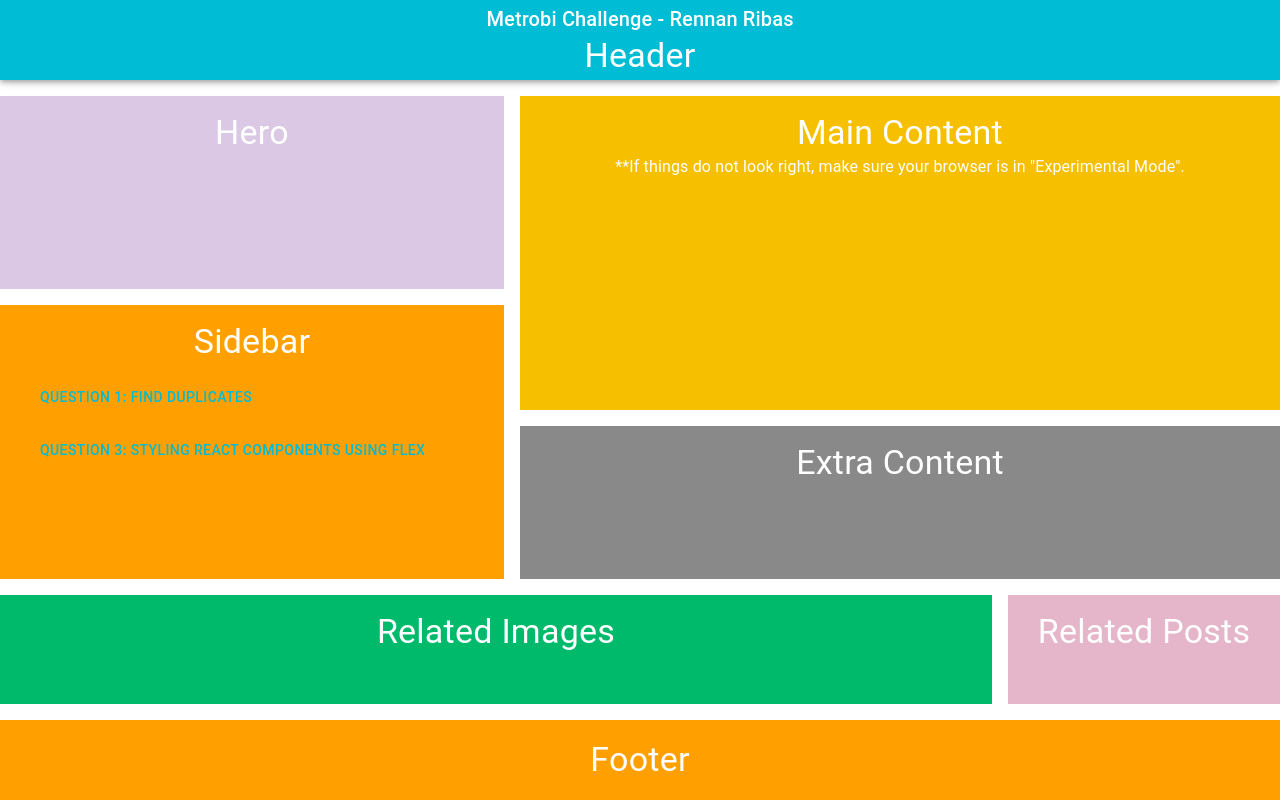
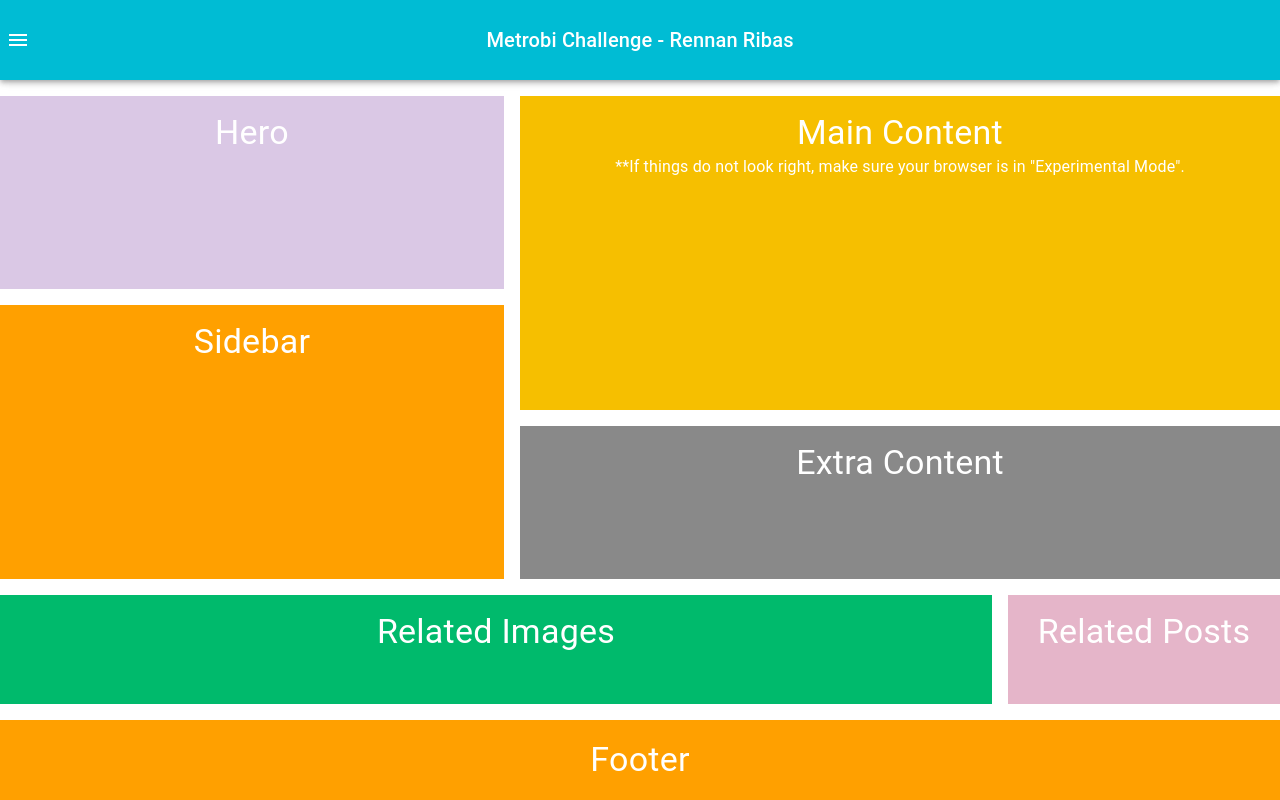
Before and after one commit to rennanribas/leet-code-react-web, a React (Create React App) app: page /question3 in a window 1280 px wide. Built offline with nearby package versions, Linux system fonts and the light colour scheme.

Commit message:
feat: menu routing

```diff
--- a/src/App.tsx
+++ b/src/App.tsx
@@ -6,7 +6,9 @@ import { BrowserRouter as Router, Route, Routes } from 'react-router-dom'
 
 const QuestionOne = lazy(() => import('./components/Questions/QuestionOne'))
 const QuestionTwo = lazy(() => import('./components/Questions/QuestionTwo'))
-const QuestionThree = lazy(() => import('./components/Questions/QuestionThree'))
+const QuestionThree = lazy(
+  () => import('./components/Questions/QuestionThree/QuestionThree')
+)
 const QuestionFour = lazy(() => import('./components/Questions/QuestionFour'))
 const QuestionFive = lazy(() => import('./components/Questions/QuestionFive'))
 const QuestionSix = lazy(() => import('./components/Questions/QuestionSix'))
@@ -22,6 +24,7 @@ const App: React.FC = () => {
         paddingY: '10vh',
       }}
     >
+      <Router>
         <Header />
         <Box
           sx={{
@@ -31,7 +34,6 @@ const App: React.FC = () => {
             marginY: 1,
           }}
         >
-        <Router>
           <Suspense fallback={<CircularProgress />}>
             <Routes>
               <Route path='/question1' element={<QuestionOne />} />
@@ -43,9 +45,9 @@ const App: React.FC = () => {
               <Route path='/question7' element={<QuestionSeven />} />
             </Routes>
           </Suspense>
-        </Router>
         </Box>
         <Footer />
+      </Router>
     </Box>
   )
 }
--- a/src/components/Header.tsx
+++ b/src/components/Header.tsx
@@ -1,8 +1,35 @@
-import React from 'react'
-import { AppBar, Toolbar, Typography } from '@mui/material'
+import React, { useState } from 'react'
+import {
+  AppBar,
+  Toolbar,
+  Typography,
+  IconButton,
+  Drawer,
+  List,
+  ListItem,
+  ListItemText,
+  Box,
+  Button,
+} from '@mui/material'
+import MenuIcon from '@mui/icons-material/Menu'
+import CloseIcon from '@mui/icons-material/Close'
+import { useNavigate } from 'react-router-dom'
 
 const Header: React.FC = () => {
+  const [isSidebarOpen, setIsSidebarOpen] = useState<boolean>(false)
+  const navigate = useNavigate()
+
+  const toggleSidebar = () => {
+    setIsSidebarOpen(!isSidebarOpen)
+  }
+
+  const handleMenuItemClick = (questionNumber: number) => {
+    navigate(`/question${questionNumber}`)
+    toggleSidebar()
+  }
+
   return (
+    <>
       <AppBar
         sx={{
           height: '10vh',
@@ -14,19 +41,84 @@ const Header: React.FC = () => {
           sx={{
             flexBasis: '100%',
             display: 'flex',
-          flexDirection: 'column',
-          backgroundColor: 'primary',
+            justifyContent: 'center',
+            alignItems: 'center',
+            backgroundColor: 'primary.main',
+            paddingX: 2,
           }}
         >
-        <Typography variant='h6' color='white' align='center'>
+          <IconButton
+            edge='start'
+            color='inherit'
+            aria-label='menu'
+            onClick={toggleSidebar}
+            sx={{ position: 'absolute', left: 10 }}
+          >
+            <MenuIcon sx={{ color: 'white' }} />
+          </IconButton>
+          <Typography variant='h6' color='white'>
             Metrobi Challenge - Rennan Ribas
-        </Typography>
-
-        <Typography variant='h4' color='white' align='center'>
-          Header
           </Typography>
         </Toolbar>
       </AppBar>
+
+      <Drawer
+        anchor='left'
+        open={isSidebarOpen}
+        onClose={toggleSidebar}
+        sx={{
+          flexShrink: 0,
+          '& .MuiDrawer-paper': {
+            width: 250,
+            boxSizing: 'border-box',
+          },
+        }}
+      >
+        <Box
+          sx={{
+            width: '100%',
+            display: 'flex',
+            flexDirection: 'column',
+            height: '100%',
+            padding: 2,
+            backgroundColor: 'primary.main',
+          }}
+        >
+          <Box
+            sx={{
+              display: 'flex',
+              justifyContent: 'flex-start',
+              marginBottom: 2,
+            }}
+          >
+            <IconButton
+              edge='start'
+              color='inherit'
+              aria-label='close'
+              onClick={toggleSidebar}
+            >
+              <CloseIcon sx={{ color: 'white' }} />
+            </IconButton>
+          </Box>
+          {[1, 2, 3, 4, 5, 6, 7].map((questionNumber) => (
+            <ListItem
+              key={questionNumber}
+              onClick={() => handleMenuItemClick(questionNumber)}
+              sx={{ cursor: 'pointer' }}
+            >
+              <Button
+                color='primary'
+                sx={{
+                  color: 'white',
+                  border: '1px solid white',
+                  width: '80%',
+                }}
+              >{`Question ${questionNumber}`}</Button>
+            </ListItem>
+          ))}
+        </Box>
+      </Drawer>
+    </>
   )
 }
 
--- a/src/components/Sidebar.tsx
+++ b/src/components/Questions/QuestionThree/components/Sidebar.tsx
@@ -15,16 +15,6 @@ const Sidebar: React.FC = () => {
       <Typography variant='h4' align='center'>
         Sidebar
       </Typography>
-      <List>
-        <ListItem>
-          <Button color='primary'>Question 1: Find Duplicates</Button>
-        </ListItem>
-        <ListItem>
-          <Button color='primary'>
-            Question 3: Styling React Components using flex
-          </Button>
-        </ListItem>
-      </List>
     </Box>
   )
 }
```
Also changed, not shown: src/components/Questions/QuestionThree/QuestionThree.tsx (renamed from src/components/Questions/QuestionThree.tsx, +6 -6 lines), src/components/Questions/QuestionThree/components/ExtraContent.tsx (renamed from src/components/ExtraContent.tsx), src/components/Questions/QuestionThree/components/Hero.tsx (renamed from src/components/Hero.tsx), src/components/Questions/QuestionThree/components/MainContent.tsx (renamed from src/components/MainContent.tsx), src/components/Questions/QuestionThree/components/RelatedImages.tsx (renamed from src/components/RelatedImages.tsx), src/components/Questions/QuestionThree/components/RelatedPosts.tsx (renamed from src/components/RelatedPosts.tsx). Lines whose indentation alone changed are shown as unchanged.
